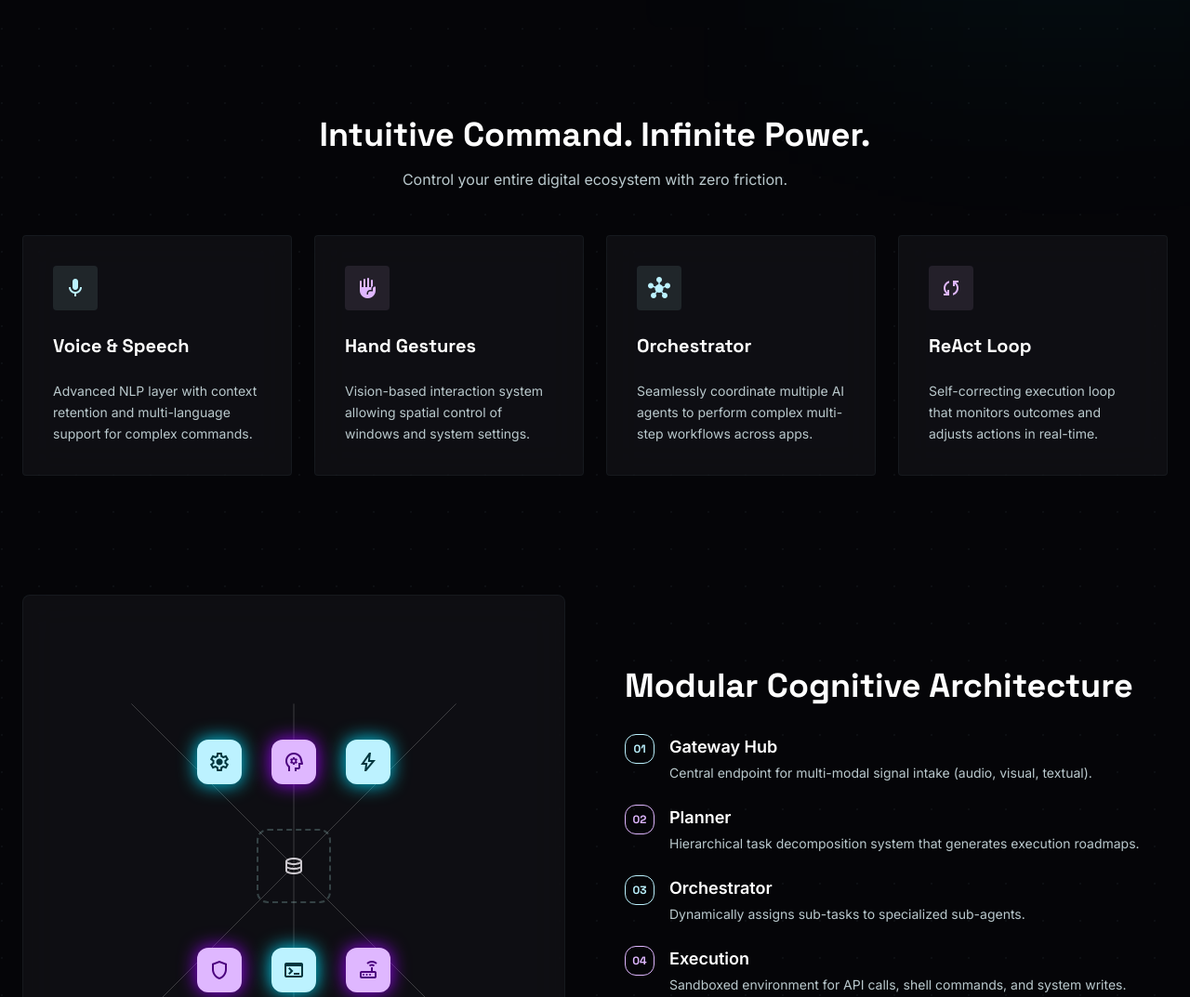
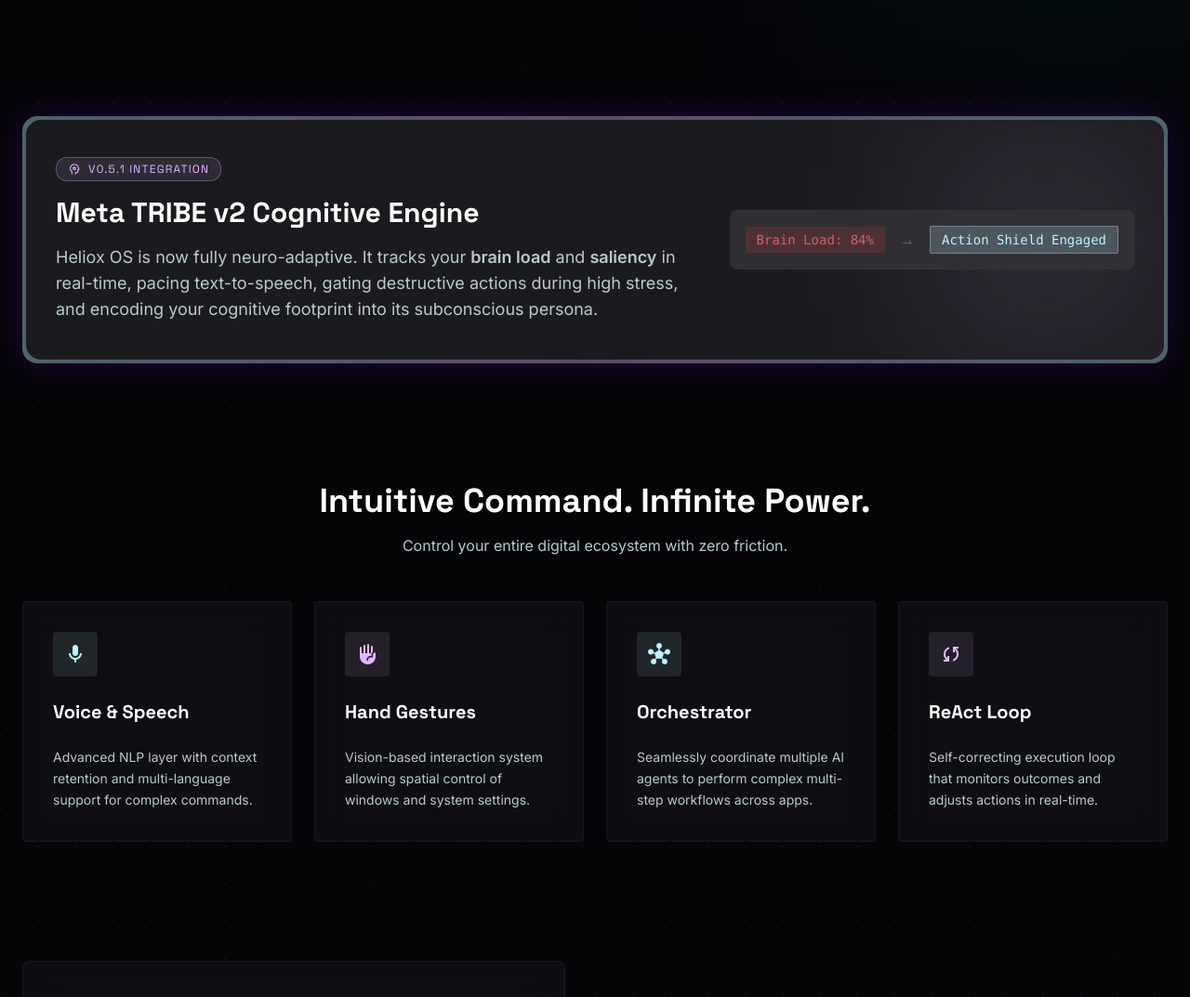
Before and after one commit to VyomKulshrestha/Heliox-OS-LandingPage, a plain HTML site: page index.html in a window 1280 px wide. Shown: the part 851-1924 px from the top of the page at 93% size. Drawn offline with nearby package versions, Linux system fonts and the light colour scheme.

Commit message:
feat: add highly visible TRIBE v2 banner to landing page

```diff
--- a/index.html
+++ b/index.html
@@ -230,6 +230,29 @@
                 </div>
             </div>
         </section>
+        <!-- Neuro-Adaptive Banner (TRIBE v2) -->
+        <section class="relative overflow-hidden rounded-2xl p-1 bg-gradient-to-r from-primary/40 via-secondary/40 to-primary/40 shadow-[0_0_40px_rgba(157,5,255,0.2)]">
+            <div class="bg-surface-container-low rounded-2xl px-8 py-10 flex flex-col md:flex-row items-center justify-between gap-8 relative overflow-hidden">
+                <div class="absolute top-0 right-0 w-64 h-64 bg-secondary/10 blur-[80px] pointer-events-none"></div>
+                <div class="flex-1 space-y-4 relative z-10">
+                    <div class="inline-flex items-center gap-2 px-3 py-1 rounded-full border border-secondary/30 bg-secondary/10 text-secondary text-xs font-label tracking-widest uppercase">
+                        <span class="material-symbols-outlined text-[14px]">psychology</span> v0.5.1 Integration
+                    </div>
+                    <h3 class="text-3xl font-headline font-bold text-white">Meta TRIBE v2 Cognitive Engine</h3>
+                    <p class="text-on-surface-variant text-lg">
+                        Heliox OS is now fully neuro-adaptive. It tracks your <strong>brain load</strong> and <strong>saliency</strong> in real-time, pacing text-to-speech, gating destructive actions during high stress, and encoding your cognitive footprint into its subconscious persona.
+                    </p>
+                </div>
+                <div class="relative z-10">
+                    <div class="glass-panel ghost-border p-4 rounded-xl flex items-center gap-4 bg-surface-container-highest/80 backdrop-blur-xl shrink-0">
+                        <div class="animate-pulse bg-red-500/20 text-red-400 font-mono text-sm px-3 py-1 rounded">Brain Load: 84%</div>
+                        <span class="text-white/30">&rarr;</span>
+                        <div class="bg-primary/20 text-primary font-mono text-sm px-3 py-1 rounded border border-primary/30">Action Shield Engaged</div>
+                    </div>
+                </div>
+            </div>
+        </section>
+
         <!-- Features Grid -->
         <section id="features" class="space-y-12">
             <div class="text-center space-y-4">
```
